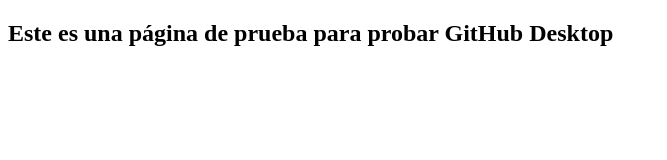
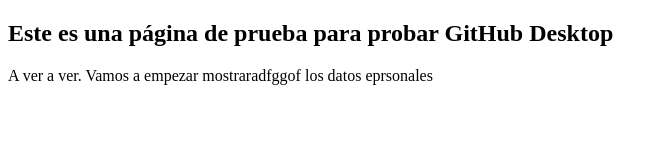
Before and after one commit to IngRafaelMartinez1149/Probando-Git-Hub, a plain HTML site: page index.html in a window 1280 px wide. Shown: the whole page, without its empty margins (0-667 px from the left). Drawn offline with Linux system fonts and the light colour scheme.

Commit message:
Agregar párrafo descriptivo
Se agrega un párrafo describiendo el motivo de la página

```diff
--- a/index.html
+++ b/index.html
@@ -6,5 +6,6 @@
 </head>
 <body>
 	<h2>Este es una página de prueba para probar GitHub Desktop</h2>
+	<p>A ver a ver. Vamos a empezar mostraradfggof los datos eprsonales</p>
 </body>
 </html>
```
